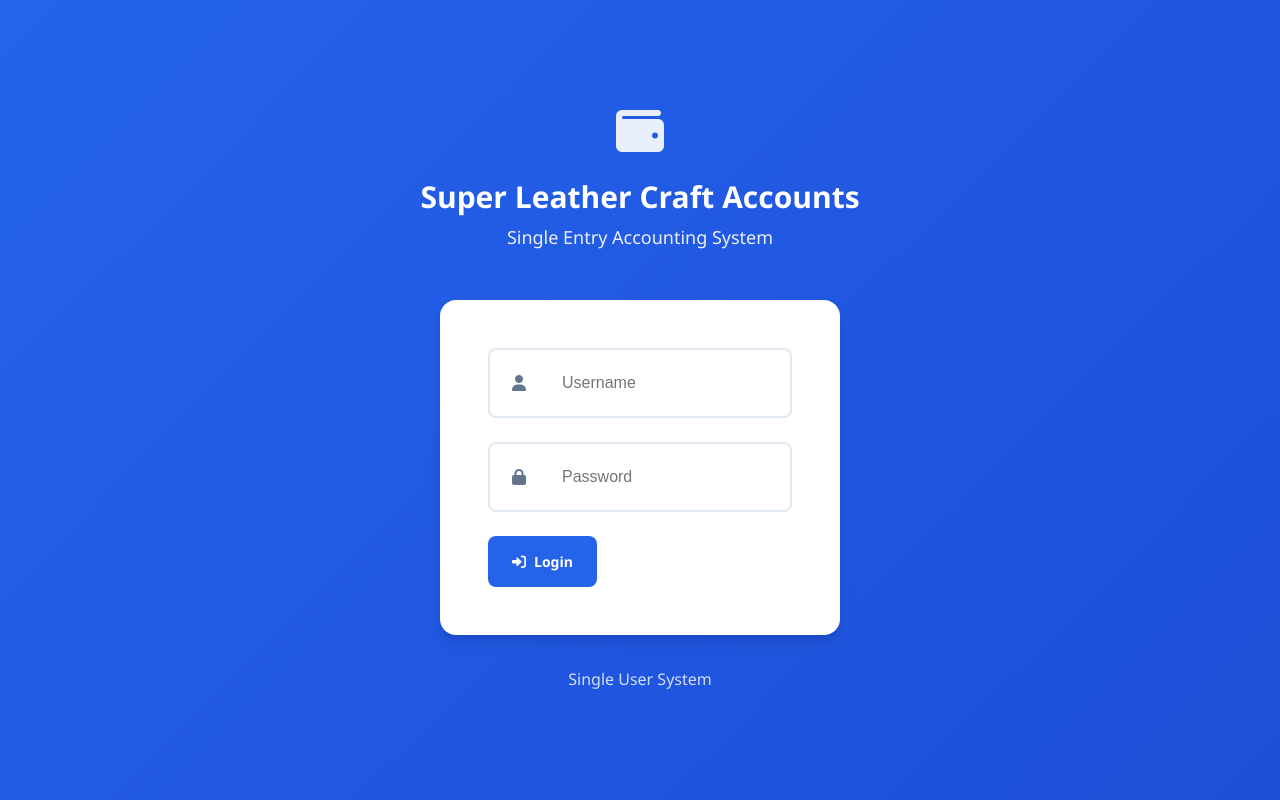
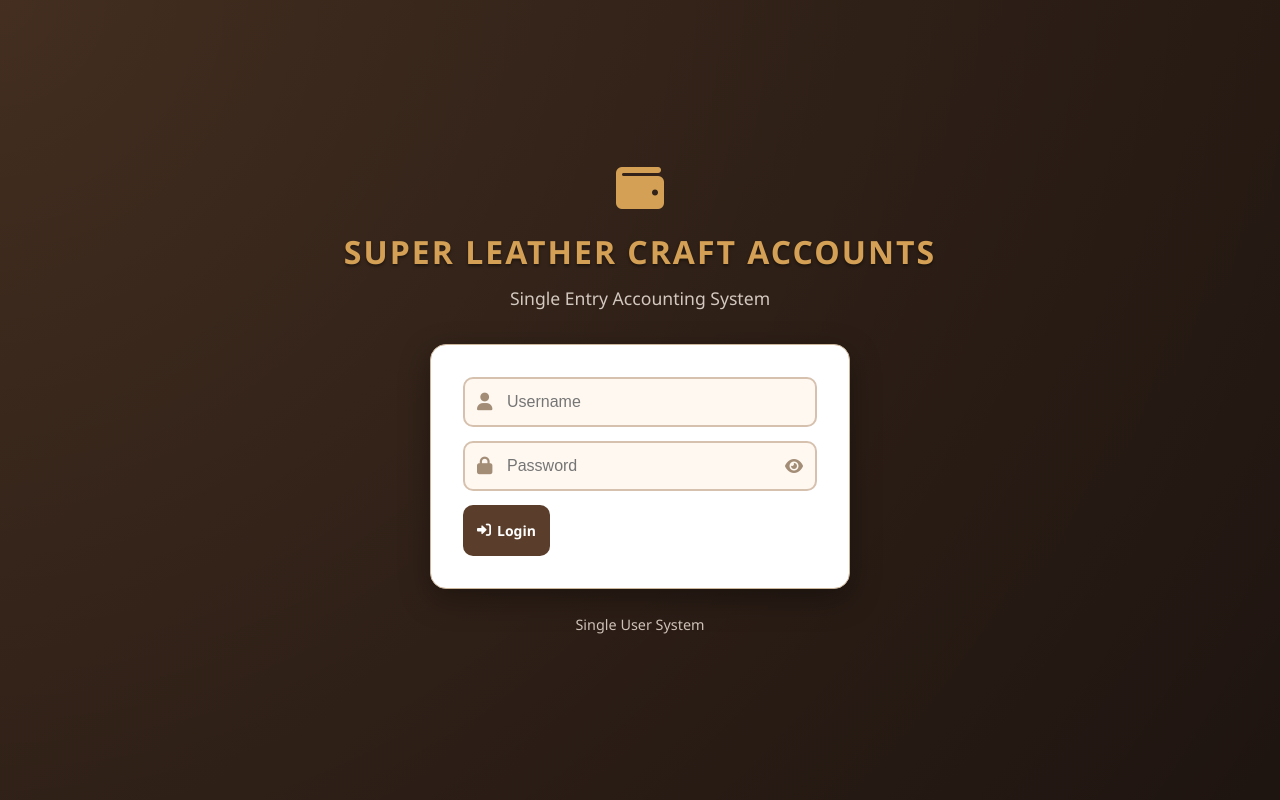
Before and after one commit to thegrotech/super-leather-craft, a website: page index.html in a window 1280 px wide. Drawn offline with Linux system fonts and the light colour scheme.

Commit message:
Add files via upload

```diff
--- a/app.js
+++ b/app.js
@@ -145,6 +145,21 @@ class LeatherShopAccounting {
         ['mousemove', 'keypress', 'click', 'scroll'].forEach(event => {
             document.addEventListener(event, () => {
                 this.resetInactivityTimer();
+            });
+        });
+        // Password visibility toggle
+        document.querySelectorAll('.toggle-password').forEach(icon => {
+            icon.addEventListener('click', () => {
+                const input = icon.previousElementSibling; // password input
+                if (input.type === 'password') {
+                    input.type = 'text';
+                    icon.classList.remove('fa-eye');
+                    icon.classList.add('fa-eye-slash');
+                } else {
+                    input.type = 'password';
+                    icon.classList.remove('fa-eye-slash');
+                    icon.classList.add('fa-eye');
+                }
             });
         });
     }
--- a/index.html
+++ b/index.html
@@ -24,6 +24,7 @@
                 <div class="input-group">
                     <i class="fas fa-lock"></i>
                     <input type="password" id="password" placeholder="Password" required aria-label="Password">
+                    <i id="togglePassword" class="fas fa-eye toggle-password"></i>
                 </div>
                 <button type="submit" class="btn-primary">
                     <i class="fas fa-sign-in-alt"></i>
--- a/server.js
+++ b/server.js
@@ -101,6 +101,7 @@ app.use(cors({
     if (!origin) return callback(null, true);
 
     const allowedOrigins = [
+      'http://localhost:10000',
       'http://localhost:5000',
       'http://localhost:3000',
       'https://super-leather-craft.vercel.app',
--- a/style.css
+++ b/style.css
@@ -86,6 +86,36 @@ body {
     display: block;
 }
 
+/* ===== LEATHER THEME COLORS ===== */
+:root {
+    --leather-brown: #5a3e2b;
+    --leather-dark: #3d2920;
+    --leather-light: #e8d5c4;
+    --leather-gold: #d4a056;
+    --leather-texture: radial-gradient(circle at top left, rgba(0,0,0,0.25), rgba(0,0,0,0.5));
+
+    --primary: var(--leather-brown);
+    --primary-dark: var(--leather-dark);
+
+    --surface: #ffffff;
+    --border: #d7c4b4;
+
+    --text-base: 1rem;
+    --text-lg: 1.1rem;
+    --text-3xl: 2rem;
+
+    --radius: 10px;
+    --radius-xl: 16px;
+
+    --space-sm: 6px;
+    --space-lg: 14px;
+    --space-xl: 24px;
+    --space-2xl: 32px;
+
+    --shadow-lg: 0 8px 25px rgba(0,0,0,0.25);
+}
+
+
 /* ===== LOGIN SCREEN ===== */
 .login-container {
     min-height: 100vh;
@@ -93,79 +123,127 @@ body {
     flex-direction: column;
     justify-content: center;
     align-items: center;
-    background: linear-gradient(135deg, var(--primary) 0%, var(--primary-dark) 100%);
+
+    /* Leather textured background */
+    background: linear-gradient(135deg, var(--leather-brown), var(--leather-dark)),
+                var(--leather-texture);
+    background-blend-mode: overlay;
+    background-size: cover;
+
     padding: var(--space-xl);
 }
 
+
+/* ===== HEADER ===== */
 .login-header {
     text-align: center;
-    color: white;
+    color: var(--leather-light);
     margin-bottom: var(--space-2xl);
 }
 
 .login-header i {
+    font-size: 3rem;
+    color: var(--leather-gold);
     margin-bottom: var(--space-lg);
-    opacity: 0.9;
 }
 
 .login-header h1 {
     font-size: var(--text-3xl);
     margin-bottom: var(--space-sm);
-    font-weight: 700;
-    line-height: 1.2;
+    font-weight: 800;
+    letter-spacing: 2px;
+    text-transform: uppercase;
+
+    /* Gold embossed effect */
+    color: var(--leather-gold);
+    text-shadow: 0 2px 3px rgba(0,0,0,0.4);
 }
 
 .login-header p {
     font-size: var(--text-lg);
-    opacity: 0.9;
+    color: #f0e6dd;
+    opacity: 0.85;
 }
 
+
+/* ===== FORM ===== */
 .login-form {
-    background: var(--surface);
+    background: #fff;
     padding: var(--space-2xl);
     border-radius: var(--radius-xl);
-    box-shadow: var(--shadow-lg);
+
+    /* subtle leather edge shadow */
+    box-shadow: 0 10px 30px rgba(0,0,0,0.35);
+
+    border: 1px solid #cbb59b;
+    max-width: 420px;
     width: 100%;
-    max-width: 400px;
 }
 
+
+/* ===== INPUTS ===== */
 .input-group {
     position: relative;
     margin-bottom: var(--space-lg);
 }
 
-.input-group i {
+/* Input field */
+.input-group input {
+    width: 100%;
+    padding: var(--space-lg) var(--space-xl) var(--space-lg) calc(var(--space-lg) * 3);
+    border: 2px solid #d6c1af;
+    border-radius: var(--radius);
+    font-size: var(--text-base);
+    background: #fff8f1;
+    transition: all 0.25s ease;
+}
+
+/* Icons on the left (user & lock) */
+.input-group i.fas.fa-user,
+.input-group i.fas.fa-lock {
     position: absolute;
     left: var(--space-lg);
     top: 50%;
     transform: translateY(-50%);
-    color: var(--text-light);
-    z-index: 1;
+    color: #a38d77;
+    font-size: 1.1rem;
+    pointer-events: none; /* prevents blocking input */
 }
 
-.input-group input {
-    width: 100%;
-    padding: var(--space-lg) var(--space-lg) var(--space-lg) calc(var(--space-lg) * 3);
-    border: 2px solid var(--border);
-    border-radius: var(--radius);
-    font-size: var(--text-base);
-    transition: all 0.2s ease;
-    background: var(--surface);
-    position: relative;
+/* Eye toggle icon on right */
+.input-group i.toggle-password {
+    position: absolute;
+    right: var(--space-lg);
+    top: 50%;
+    transform: translateY(-50%);
+    font-size: 1rem;
+    color: #a38d77;
+    cursor: pointer;
+    transition: color 0.25s ease;
 }
 
-.input-group input:focus {
-    outline: none;
-    border-color: var(--primary);
-    box-shadow: 0 0 0 3px rgba(37, 99, 235, 0.1);
+.input-group i.toggle-password:hover {
+    color: var(--leather-gold);
 }
 
+/* Input focus effect */
+.input-group input:focus {
+    border-color: var(--leather-gold);
+    background: #fff;
+    box-shadow: 0 0 0 3px rgba(212, 160, 86, 0.2);
+    outline: none;
+}
+
+
+/* ===== FOOTER ===== */
 .login-footer {
     margin-top: var(--space-xl);
     text-align: center;
-    color: white;
+    color: #f7eadf;
     opacity: 0.8;
+    font-size: 0.9rem;
 }
+
 
 /* ===== BUTTONS ===== */
 .btn {
```
